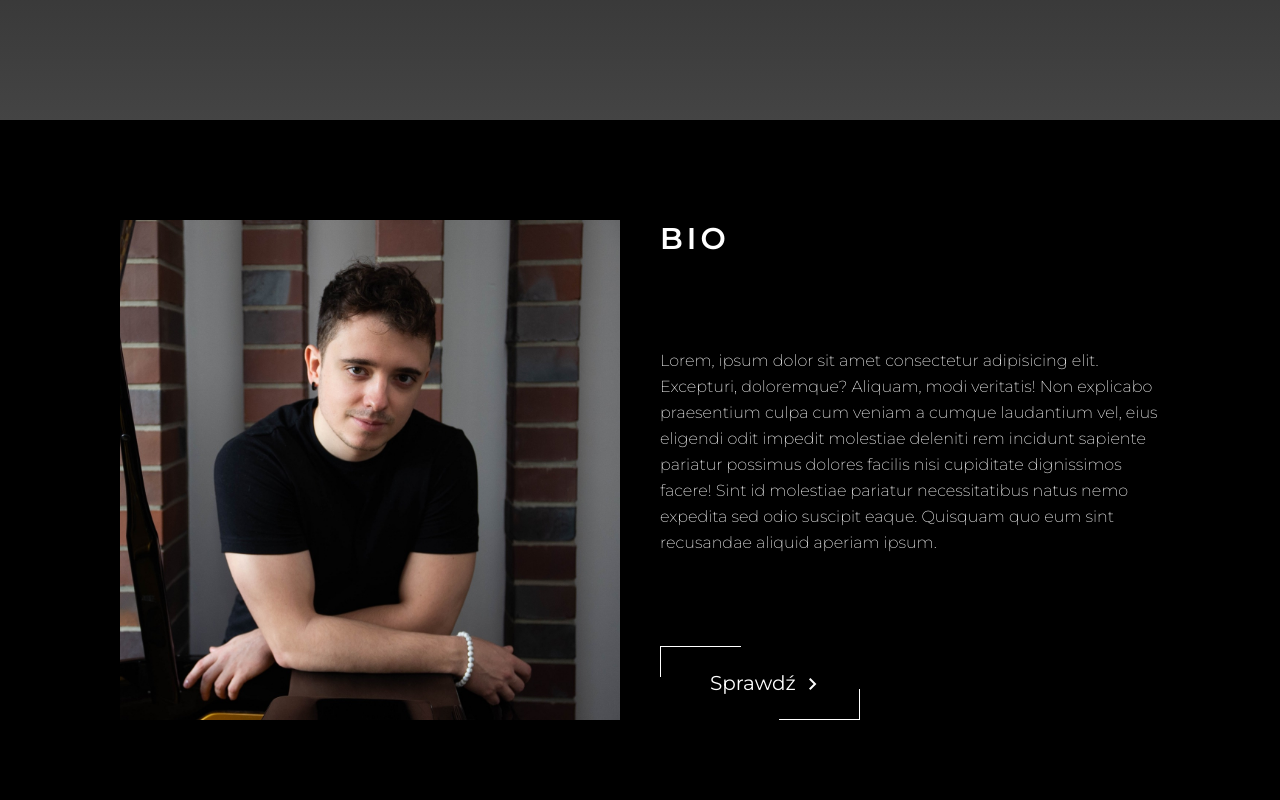
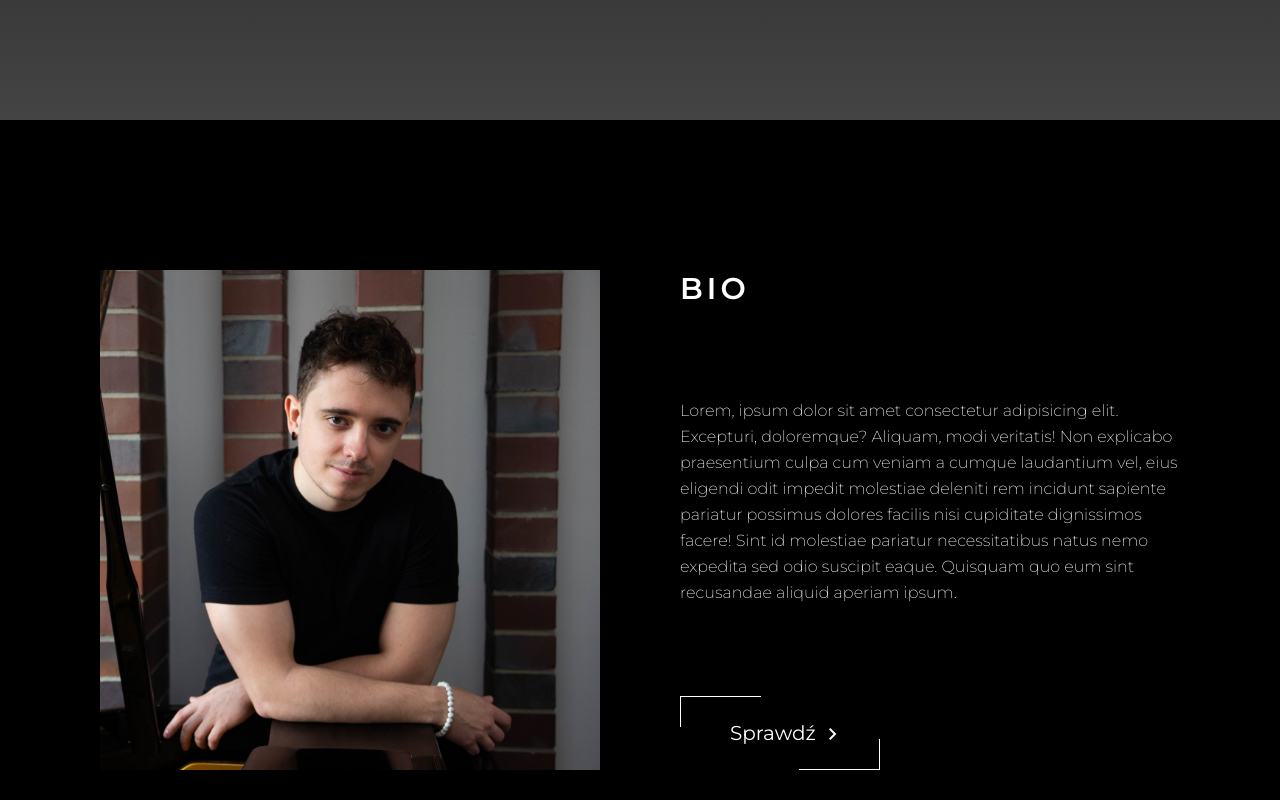
Before and after one commit to rezio3/hw-music-production, a React (Create React App) app: page / in a window 1280 px wide. Shown: the part 680-1480 px from the top of the page. Built offline with nearby package versions, Linux system fonts and the light colour scheme.

Commit message:
update margin in aboutme.scss

```diff
--- a/src/style/aboutme.scss
+++ b/src/style/aboutme.scss
@@ -1,5 +1,5 @@
 .about-me-section {
-	padding: 100px 0;
+	padding: 150px 0;
 	width: 100%;
 	background-color: black;
 	font-family: "Montserrat", sans-serif;
@@ -13,7 +13,7 @@
 		display: flex;
 		flex-direction: column;
 		justify-content: space-between;
-		margin-left: 40px;
+		margin-left: 80px;
 	}
 	&__header {
 		margin-bottom: 50px;
--- a/src/style/css/aboutme.css
+++ b/src/style/css/aboutme.css
@@ -1,5 +1,5 @@
 .about-me-section {
-  padding: 100px 0;
+  padding: 150px 0;
   width: 100%;
   background-color: black;
   font-family: "Montserrat", sans-serif;
@@ -14,7 +14,7 @@
   display: flex;
   flex-direction: column;
   justify-content: space-between;
-  margin-left: 40px;
+  margin-left: 80px;
 }
 .about-me-section__header {
   margin-bottom: 50px;
```
